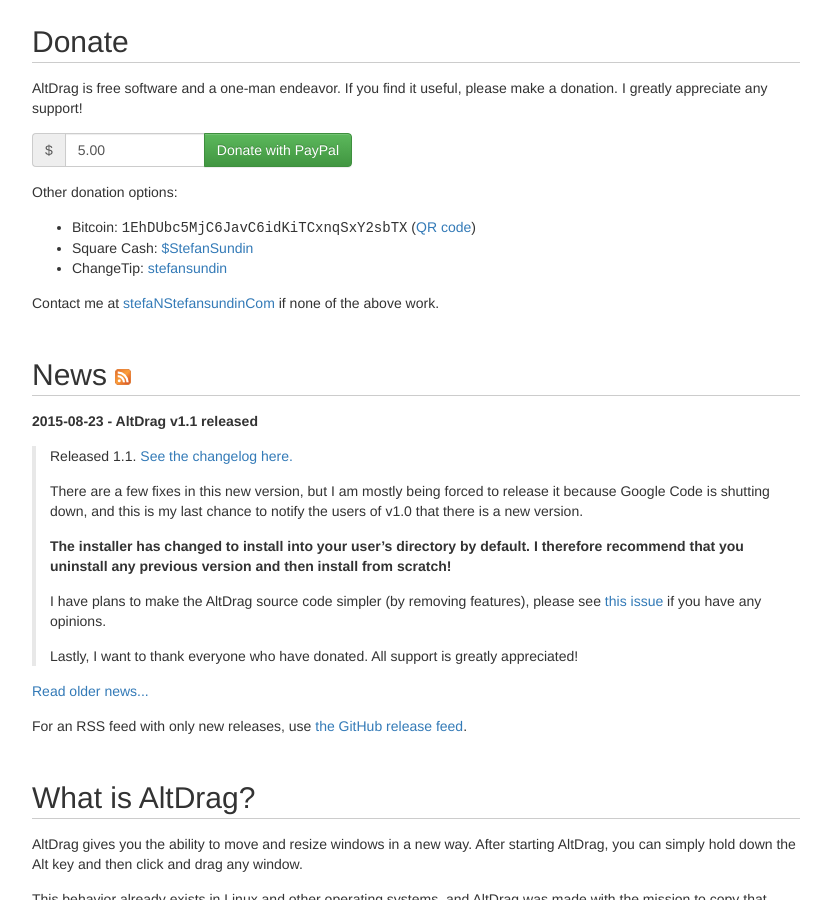
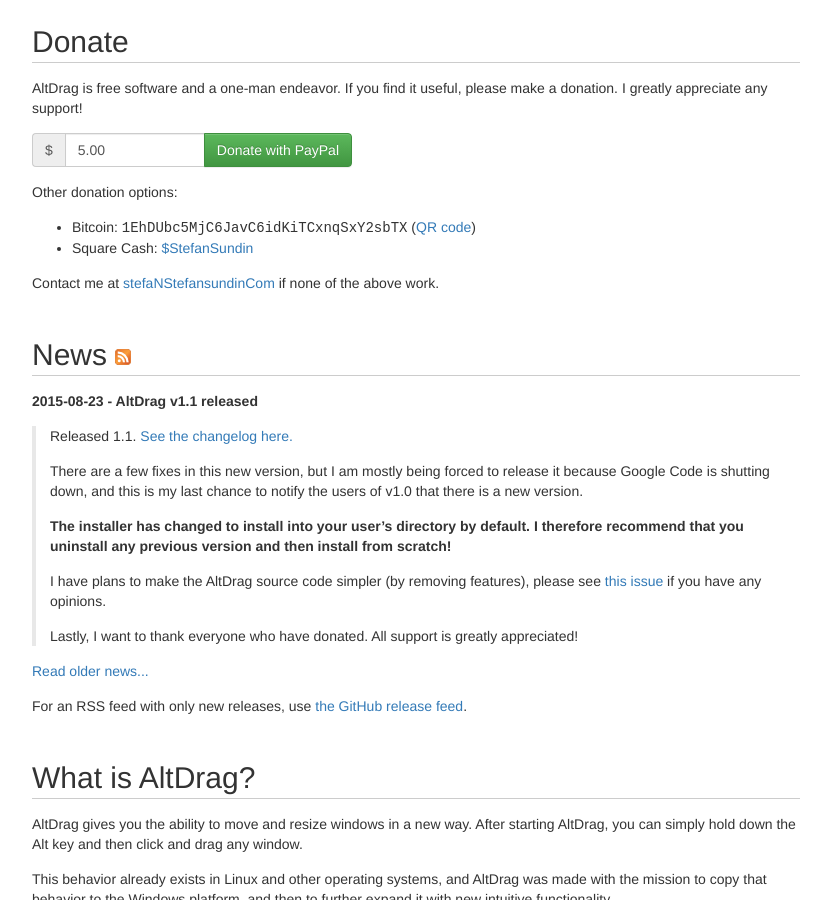
Before and after one commit to stefansundin/altdrag, a Jekyll site: the page built from index.html, in a window 1280 px wide and 900 px high, scrolled down 453 px. Shown: the whole window, without its empty margins (224-1055 px from the left). Built offline with Jekyll 4.4.1, drawn with Linux system fonts in a browser that asks for light colours.

Commit message:
Remove ChangeTip.

```diff
--- a/index.html
+++ b/index.html
@@ -47,13 +47,12 @@
       </div>
     </form>
 
-    <p><small><a class="expander" expand="donation-options">Show other donation options: Bitcoin, Square Cash, ChangeTip.</a></small></p>
+    <p><small><a class="expander" expand="donation-options">Show other donation options: Bitcoin, Square Cash.</a></small></p>
     <div id="donation-options">
       <p>Other donation options:</p>
       <ul>
         <li>Bitcoin: <tt>1EhDUbc5MjC6JavC6idKiTCxnqSxY2sbTX</tt> (<a target="_blank" href="img/btc-qr.png">QR code</a>)</li>
         <li>Square Cash: <a target="_blank" href="https://cash.me/$StefanSundin">$StefanSundin</a></li>
-        <li>ChangeTip: <a target="_blank" href="https://www.changetip.com/tipme/stefansundin">stefansundin</a></li>
       </ul>
       <p>Contact me at <a target="_blank" fubar>stefaNStefansundinCom</a> if none of the above work.</p>
     </div>
```
